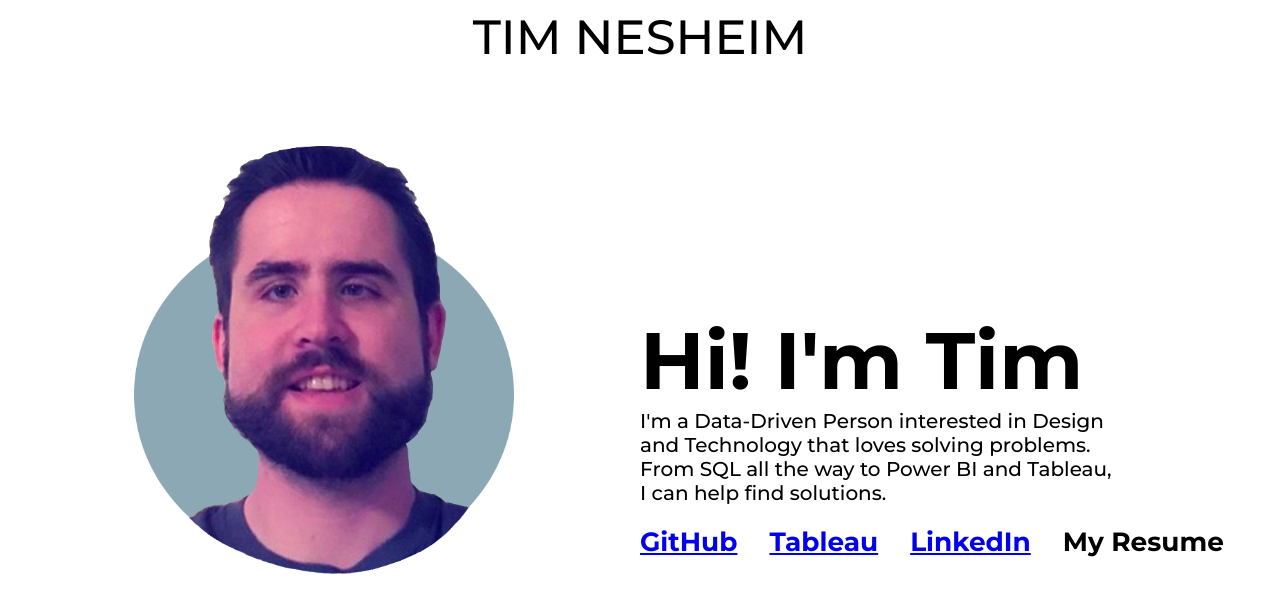
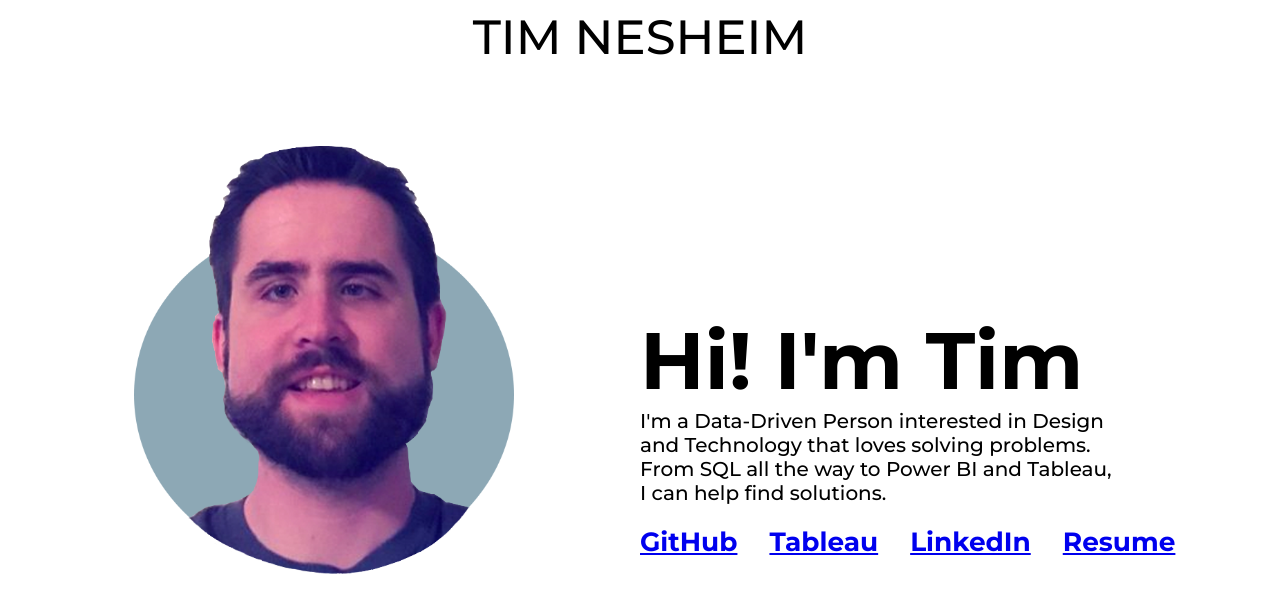
Before and after one commit to timnesheim/timnesheim.github.io, a Jekyll site: the page index.html, which Jekyll copies as it is, in a window 1280 px wide. Shown: the top 613 px of the page. Built offline with Jekyll 4.4.1, drawn with Linux system fonts in a browser that asks for light colours.

Commit message:
Add resume to index.html

```diff
--- a/index.html
+++ b/index.html
@@ -29,7 +29,7 @@
                 <li class="work-link" id="first-link"><a href="https://www.github.com/timnesheim">GitHub</a></li>
                 <li class="work-link"><a href="https://public.tableau.com/app/profile/tim.nesheim/viz/">Tableau</a></li>
                 <li class="work-link"><a href="https://www.linkedin.com/in/timnesheim/">LinkedIn</a></li>
-                <li class="work-link">My Resume</li>
+                <li class="work-link"><a href="https://github.com/timnesheim/timnesheim.github.io/blob/master/resume.docx">Resume</a></li>
             </ul>
         </div>
     </main>
```
